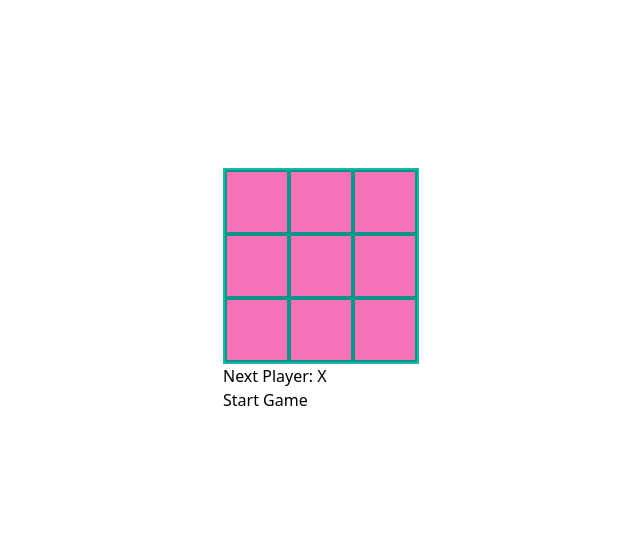
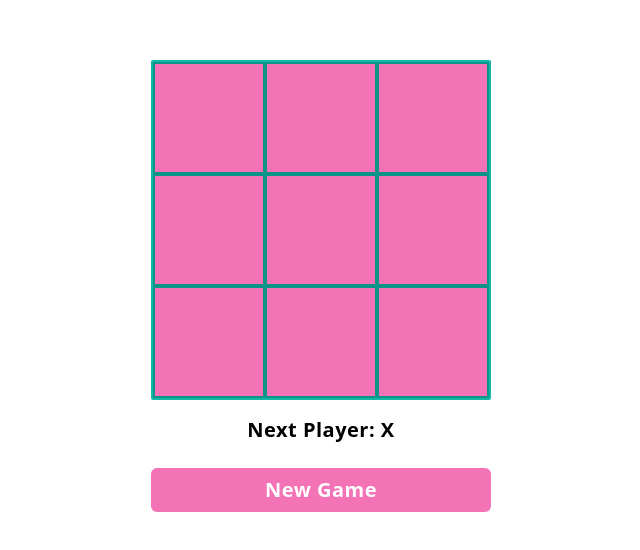
Before and after one commit to marcin10lw/tic-tac-toe, a React (Vite) app: page / in a window 1280 px wide. Shown: the part 110-660 px from the top of the page, without its empty margins (319-959 px from the left). Built offline with nearby package versions, Linux system fonts and the light colour scheme.

Commit message:
styled all components

```diff
--- a/src/components/Board.tsx
+++ b/src/components/Board.tsx
@@ -8,7 +8,7 @@ type BoardProps = {
 
 const Board = ({ squares, handleClick }: BoardProps) => {
   return (
-    <div className="inline-grid grid-cols-3 grid-rows-3 border-2 border-teal-500">
+    <div className="inline-grid grid-cols-3 grid-rows-3 rounded-sm border-2 border-teal-500">
       {squares.map((square, index) => (
         <Square
           key={index}
--- a/src/components/Game.tsx
+++ b/src/components/Game.tsx
@@ -19,20 +19,25 @@ const Game = () => {
 
   const jumpTo = () => {};
 
-  const renderMoves = () => (
-    <button onClick={() => setBoard(Array(9).fill(null))}>Start Game</button>
+  const startNewGame = () => (
+    <button
+      className="text my-2 w-full rounded-md bg-pink-400 p-2 text-xl font-bold tracking-wide text-white hover:opacity-80"
+      onClick={() => setBoard(Array(9).fill(null))}
+    >
+      New Game
+    </button>
   );
 
   return (
     <section>
       <Board squares={board} handleClick={handleClick} />
       <div>
-        <p>
+        <p className="text my-2 rounded-md p-2 text-center text-xl font-semibold tracking-wide text-black hover:opacity-80">
           {winner
             ? `Winner is: ${winner}`
             : `Next Player: ${xIsNext ? "X" : "O"}`}
         </p>
-        {renderMoves()}
+        {startNewGame()}
       </div>
     </section>
   );
--- a/src/components/Square.tsx
+++ b/src/components/Square.tsx
@@ -6,7 +6,7 @@ type SquareProps = {
 const Square = ({ handleClick, value }: SquareProps) => {
   return (
     <button
-      className="h-16 w-16 border-2 border-teal-600 bg-pink-400 text-xl text-white hover:opacity-70"
+      className="h-28 w-28 border-2 border-teal-600 bg-pink-400 text-7xl text-white hover:opacity-70"
       onClick={handleClick}
     >
       {value}
```
